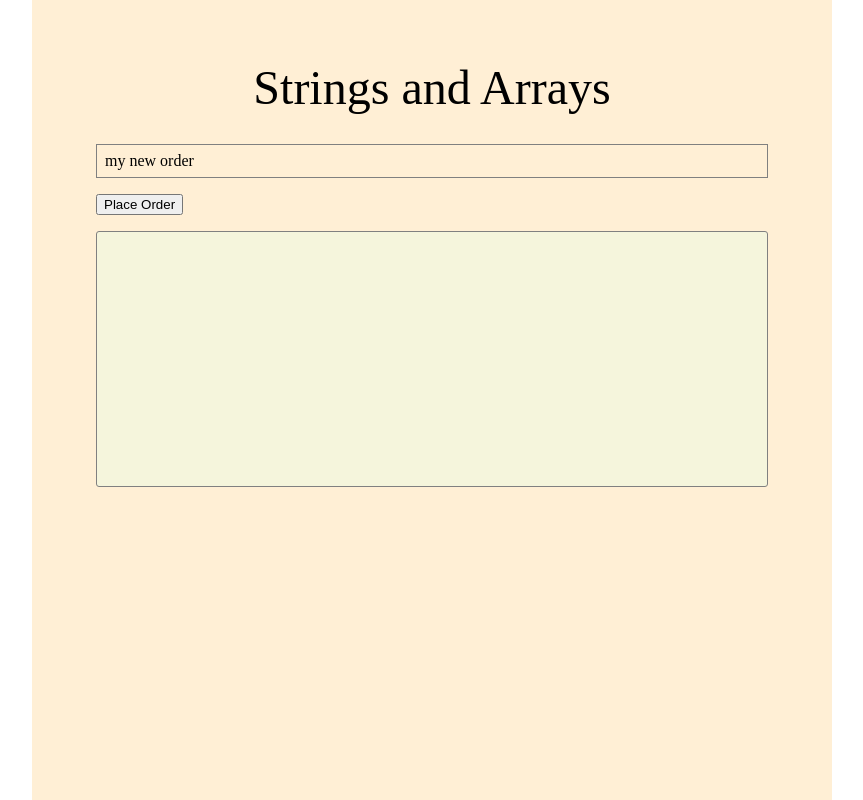
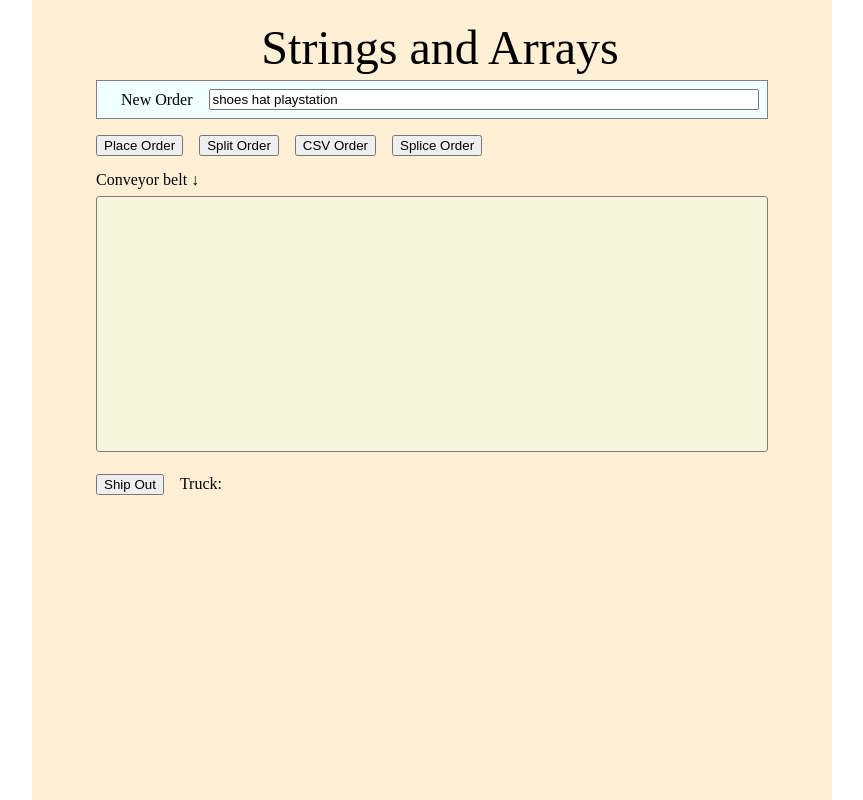
Before and after one commit to KenzieAcademy/demo-starter-strings-and-arrays, a plain HTML site: page index.html in a window 1280 px wide. Shown: the whole page, without its empty margins (208-1071 px from the left). Drawn offline with Linux system fonts and the light colour scheme.

Commit message:
demo ready

```diff
--- a/index.html
+++ b/index.html
@@ -9,13 +9,32 @@
 <body>
     <main id="container">
         <h1>Strings and Arrays</h1>
-        <h4 id="newOrder">my new order</h4>
+        <form id="orderForm">
+            <label for="orderInput">New Order</label>
+            <input id="orderInput" value="shoes hat playstation"/>
+        </form>
         <div class="buttonRow">
             <button
                 id="placeOrder"
             >Place Order</button>
+            <button
+                id="splitOrder"
+            >Split Order</button>
+            <button
+                id="csvOrder"
+            >CSV Order</button>
+            <button
+                id="spliceOrder"
+            >Splice Order</button>
         </div>
+        <h3>Conveyor belt &darr;</h3>
         <article id="conveyorBelt"></article>
+        <div class="buttonRow" id="truck">
+            <button
+                id="shipOut"
+            >Ship Out</button>
+            <h3>Truck:</h3>
+        </div>
     </main>
     <link rel="stylesheet" href="reset.css">
     <link rel="stylesheet" href="style.css">
--- a/style.css
+++ b/style.css
@@ -3,13 +3,13 @@ main {
     margin: 0 auto;
     background-color: papayawhip;
     height: 100vh;
-    padding: 2rem 4rem;
+    padding: 1rem 4rem;
 }
 
 h1 {
     width: 100%;
     text-align: center;
-    margin: 2rem 0;
+    margin: 0.5rem;
     font-size: 300%;
 }
 
@@ -21,6 +21,9 @@ button {
 button:hover {
     box-shadow: 2px 2px 2px grey;
 }
+button:last-child {
+    margin-right: 0;
+}
 
 article {
     background-color: beige;
@@ -30,12 +33,38 @@ article {
     overflow-y: scroll;
 }
 
-h4 {
+h3 {
+    margin: 0.5rem 0;
+}
+
+form {
+    display: flex;
+    align-items: center;
     padding: 0.5rem;
     border: 1px solid grey;
+    background-color: azure;
+}
+label {
+    margin: 0 1rem;
+}
+input {
+    flex-grow: 1;
 }
 
 .buttonRow {
     margin: 1rem 0;
     display: flex;
+    align-items: center;
 }
+
+.truck {
+    display: flex;
+    align-items: center;
+}
+
+p {
+    padding: 0 0.5rem;
+    margin: 0.5rem;
+    border: 1px solid grey;
+    background-color: burlywood;
+}
```
